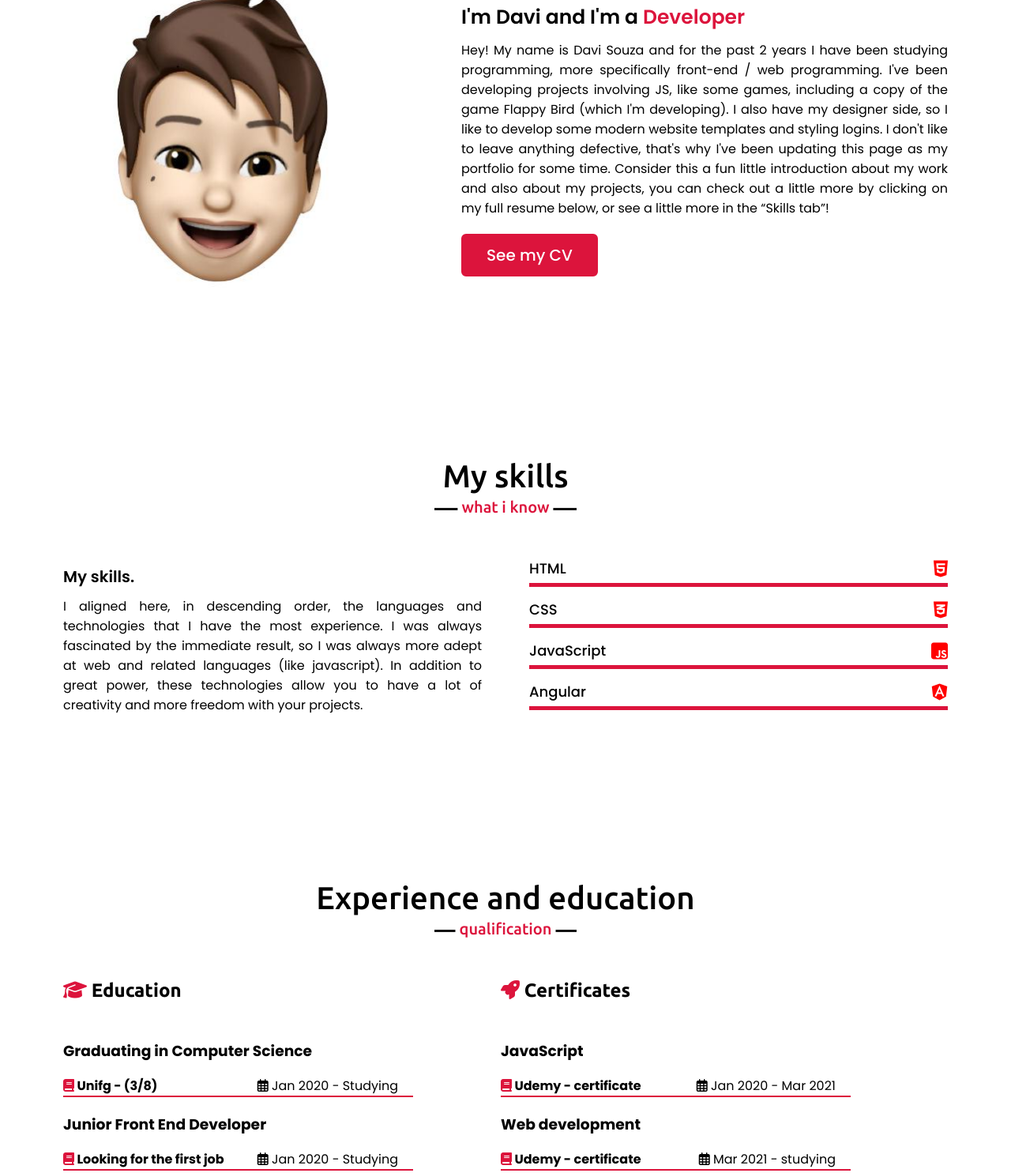
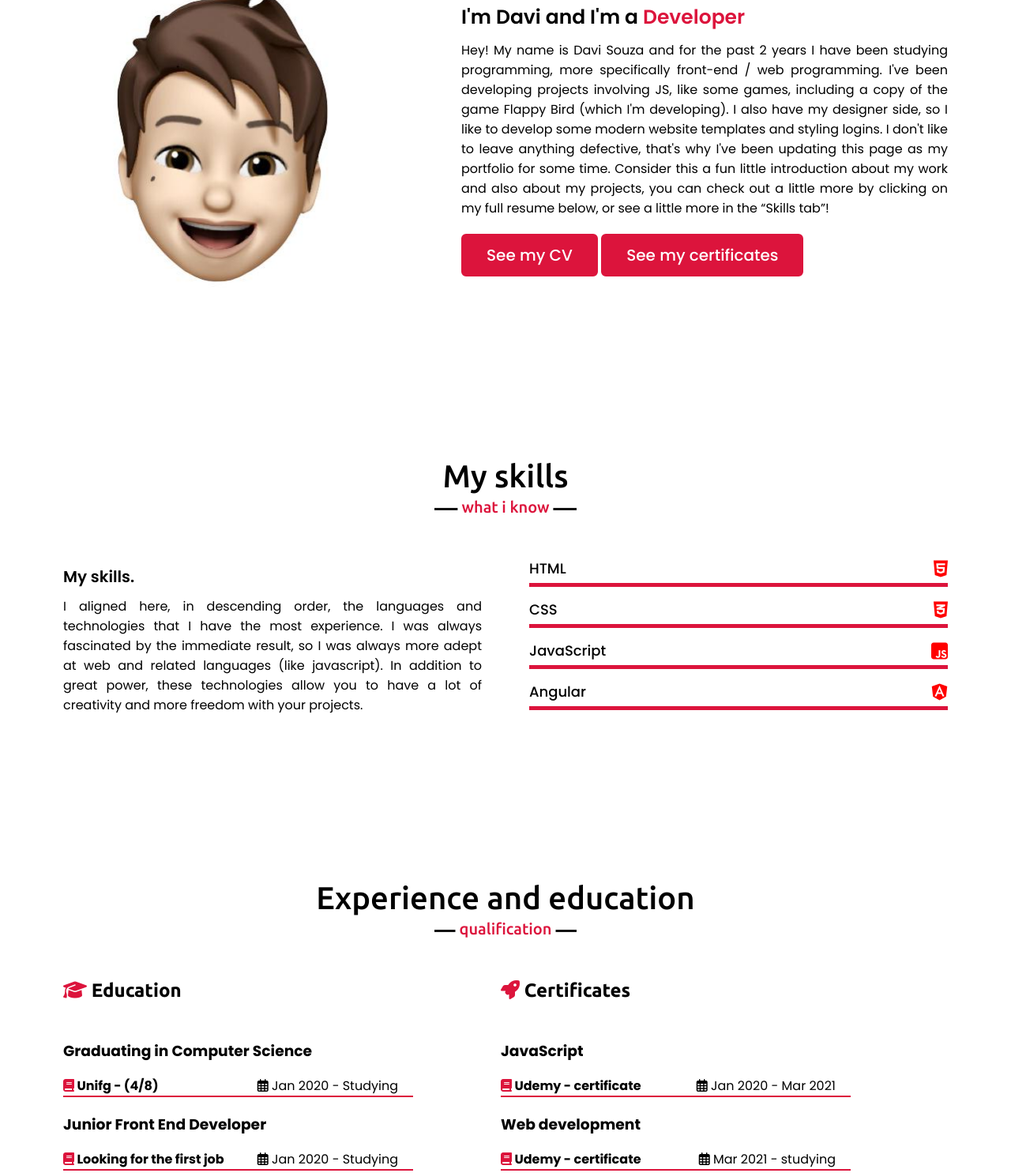
Before and after one commit to davi-souza2001/CV, a plain HTML site: page index.html in a window 1280 px wide. Shown: the part 1053-2538 px from the top of the page at 79% size. Drawn offline with nearby package versions, Linux system fonts and the light colour scheme.

Commit message:
commit link

```diff
--- a/index.html
+++ b/index.html
@@ -55,7 +55,8 @@
                 <div class="column right">
                     <div class="text">I'm Davi and I'm a <span class="typing-2">Developer</span></div>
                     <p>Hey! My name is Davi Souza and for the past 2 years I have been studying programming, more specifically front-end / web programming. I've been developing projects involving JS, like some games, including a copy of the game Flappy Bird (which I'm developing). I also have my designer side, so I like to develop some modern website templates and styling logins. I don't like to leave anything defective, that's why I've been updating this page as my portfolio for some time. Consider this a fun little introduction about my work and also about my projects, you can check out a little more by clicking on my full resume below, or see a little more in the “Skills tab”!</p>
-                    <a href="https://docs.google.com/document/d/1NETqmhUMeYrOORoUX2_pB615sAaHtRjVOBy66Vajfho/edit?usp=sharing" target="blank">See my CV</a>
+                    <a href="https://github.com/davi-souza2001/certificates/blob/main/Davi%20Souza.pdf" target="blank">See my CV</a>
+                    <a href="https://docs.google.com/document/d/1NETqmhUMeYrOORoUX2_pB615sAaHtRjVOBy66Vajfho/edit?usp=sharing" target="blank">See my certificates</a>
                 </div>
             </div>
         </div>
@@ -126,7 +127,7 @@
                                     <div class="qualification__box">
                                         <span class="qualification__matters">
                                             <i class="fas fa-book"></i>
-                                            Unifg - (3/8)
+                                            Unifg - (4/8)
                                         </span>
                                         <span class="qualification__year">
                                             <i class="far fa-calendar-alt"></i>
```
